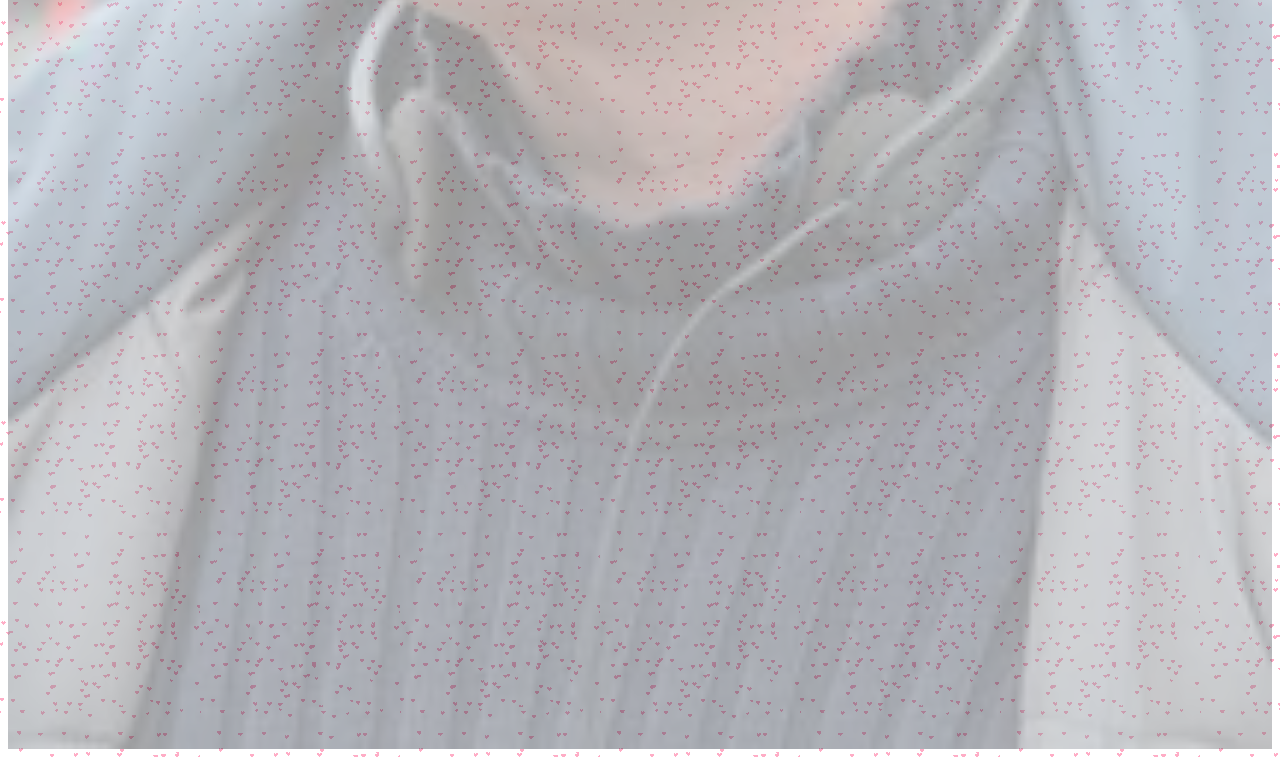
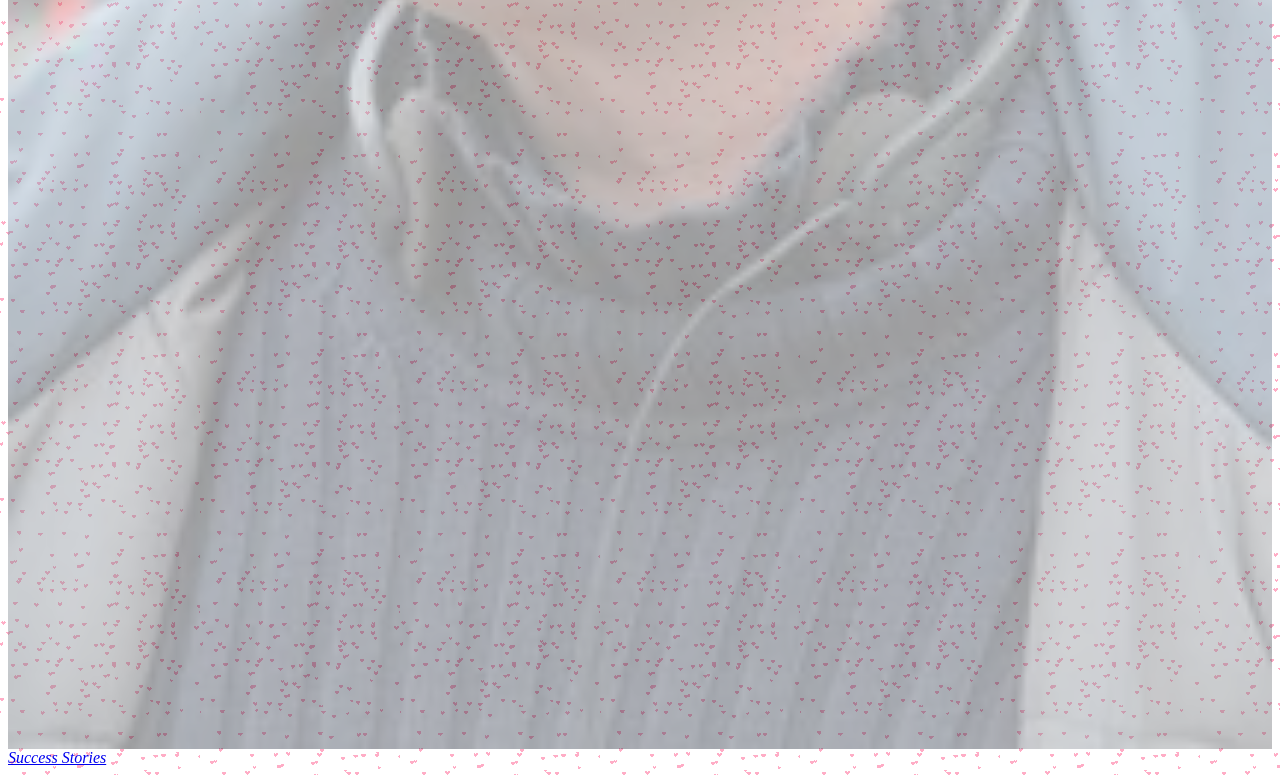
Before and after one commit to sebastianlowe/L235F16, a plain HTML site: page html/aboutme.html in a window 1280 px wide. Shown: the part 5293-6068 px from the top of the page. Drawn offline with Linux system fonts and the light colour scheme.

Commit message:
Update aboutme.html

```diff
--- a/html/aboutme.html
+++ b/html/aboutme.html
@@ -252,6 +252,8 @@ window.onclick = function(event) {
   <div class="topleft"><i>Poor Terrance</i></div>
 </div>
 
+<a href="/L235F16/html/success.html"><i>Success Stories</i></a>
+
 </body>
 
 </html>
```
